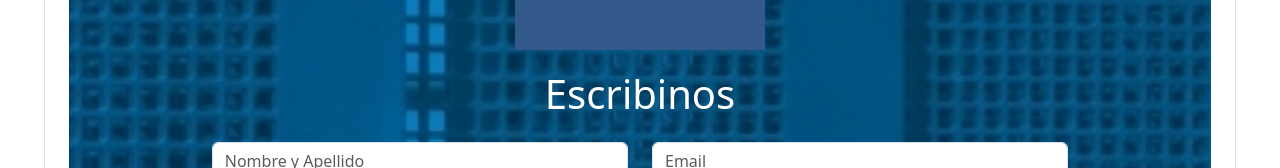
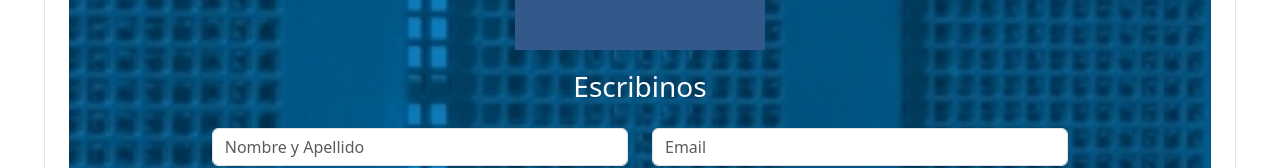
Before and after one commit to LFALVAREZ84/Frontend-SGH, a React (Vite) app: page /ContactoClientes in a window 1280 px wide. Shown: the part 619-787 px from the top of the page. Built offline with nearby package versions, Linux system fonts and the light colour scheme.

Commit message:
importe formik,yup y clsx

```diff
--- a/package.json
+++ b/package.json
@@ -11,14 +11,17 @@
   },
   "dependencies": {
     "bootstrap": "^5.3.1",
+    "clsx": "^2.0.0",
     "dom": "^0.0.3",
+    "formik": "^2.4.3",
     "leaflet": "^1.9.4",
     "react": "^18.2.0",
     "react-bootstrap": "^2.8.0",
     "react-dom": "^18.2.0",
     "react-leaflet": "^4.2.1",
     "react-router-dom": "^6.14.2",
-    "router": "^1.3.8"
+    "router": "^1.3.8",
+    "yup": "^1.2.0"
   },
   "devDependencies": {
     "@types/react": "^18.2.14",
--- a/src/Componentes/ContactoClientes/ContactoClientes.jsx
+++ b/src/Componentes/ContactoClientes/ContactoClientes.jsx
@@ -1,7 +1,11 @@
 import React from 'react';
 import { Form, FloatingLabel, Col, Row, Button ,Card} from 'react-bootstrap';
-import './ContactoClientes.css'
-import MapaTucuman from '../Mapa/Mapa'
+import './ContactoClientes.css';
+import MapaTucuman from '../Mapa/Mapa';
+import {useFormik} from 'formik';
+import * as Yup  from 'yup';
+import clsx from 'clsx';
+
 
 const ContactoClientes = () => {
   return (
@@ -16,7 +20,7 @@ const ContactoClientes = () => {
           className='logo-img'
         />
       </div>
-      <h1 className='mb-4 text-white'>Escribinos</h1>
+      <h3 className='mb-4 text-white'>Escribinos</h3>
       <Form className='w-75'>
         <Row className="mb-3">
           <Col md={6}>
@@ -68,7 +72,7 @@ const ContactoClientes = () => {
       </Card>
     </div>
 
-  );
+    );
 };
 
 export default ContactoClientes;
```
Also changed, not shown: 1 other file (tests, documents, lock files or other folders).
